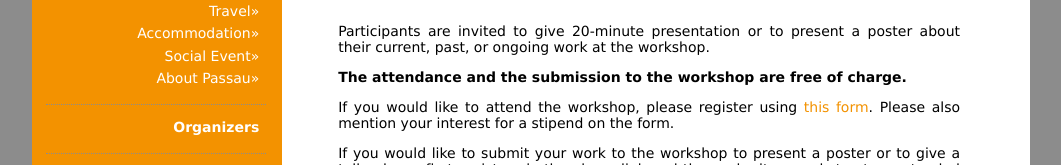
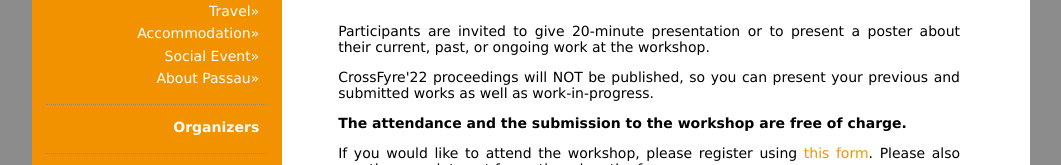
Before and after one commit to crossfyre22/crossfyre22.github.io, a plain HTML site: page submission.html in a window 1280 px wide. Shown: the part 609-774 px from the top of the page, without its empty margins (109-1170 px from the left). Drawn offline with Linux system fonts and the light colour scheme.

Commit message:
Added that we have no proceedings.

```diff
--- a/submission.html
+++ b/submission.html
@@ -146,6 +146,8 @@
 
 <p>Participants are invited to give 20-minute presentation or to present a poster about their current, past, or ongoing work at the workshop.</p>
 
+<p>CrossFyre'22 proceedings will NOT be published, so you can present your previous and submitted works as well as work-in-progress.</p>
+
 <p><b>The attendance and the submission to the workshop are free of charge.</b></p>
 
 <p>If you would like to attend the workshop, please register using <a href="https://forms.gle/FKTy5jQ182WU4M5K7" target="_blank">this form</a>. Please also mention your interest for a stipend on the form.</p>
```
